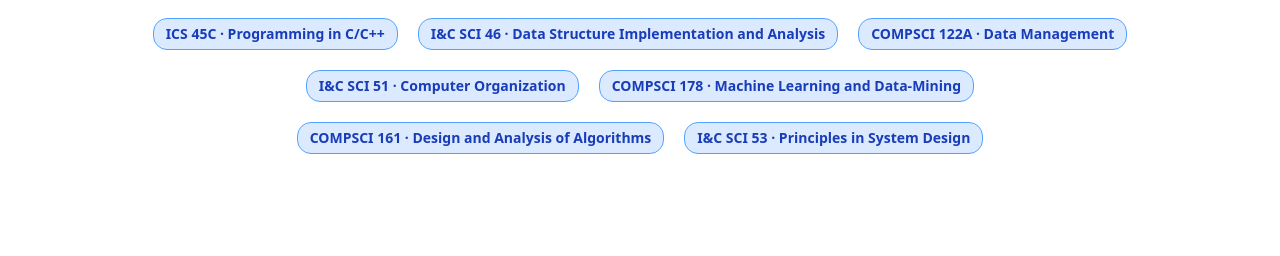
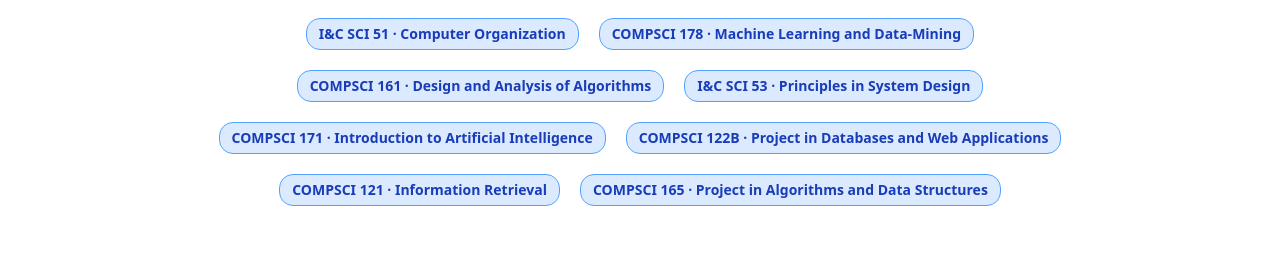
Before and after one commit to rhuynh06/ryanhuynh-website, a React (Vite) app: page / in a window 1280 px wide. Shown: the part 2174-2430 px from the top of the page. Built offline with nearby package versions, Linux system fonts and the light colour scheme.

Commit message:
Updated coursework

```diff
--- a/src/data/coursework.ts
+++ b/src/data/coursework.ts
@@ -79,20 +79,19 @@ export const relatedCoursework = [
     code: "I&C SCI 53",
     link: "https://catalogue.uci.edu/allcourses/i_c_sci/"
   },
-/* spring 2026
   {
     title: "Introduction to Artificial Intelligence",
     code: "COMPSCI 171",
     link: "https://catalogue.uci.edu/allcourses/compsci/"
   },
   {
-    title: "Human Computer Interaction",
-    code: "IN4MATX 131",
-    link: "https://catalogue.uci.edu/allcourses/in4matx/"
+    title: "Project in Databases and Web Applications",
+    code: "COMPSCI 122B",
+    link: "https://catalogue.uci.edu/allcourses/compsci/"
   },
   {
-    title: "Formal Languages and Automata",
-    code: "COMPSCI 162",
+    title: "Information Retrieval",
+    code: "COMPSCI 121",
     link: "https://catalogue.uci.edu/allcourses/compsci/"
   },
   {
@@ -100,7 +99,6 @@ export const relatedCoursework = [
     code: "COMPSCI 165",
     link: "https://catalogue.uci.edu/allcourses/compsci/"
   },
-*/
 /* fall 2027
   // {
   //   title: "Software Design: Applications",
```
Also changed, not shown: 3 other files (tests, documents, lock files or other folders).
